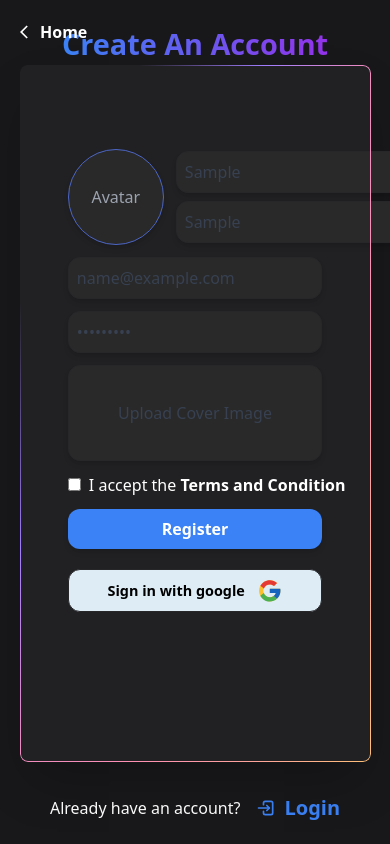
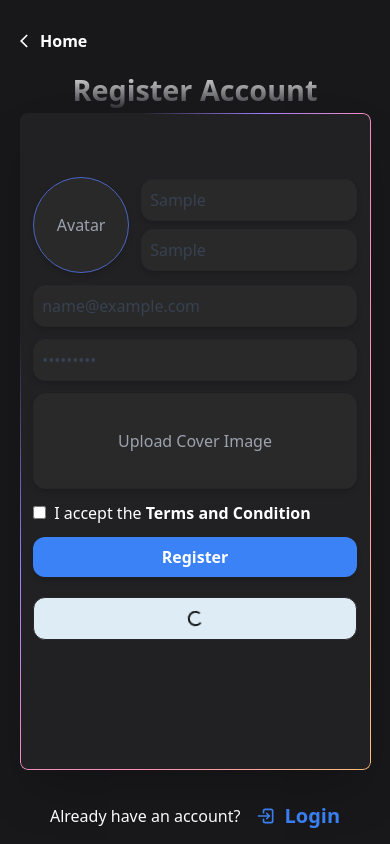
Before and after one commit to sayandas24/Youtube-Fullstack, a React (Vite) app in the folder frontend/: page /register in a window 390 px wide. Both pictures are taken after typing "Sample", "Sample", "name@example.com", "Sample123" into the empty fields and a click on the button "Sign in with google". Built offline with nearby package versions, Linux system fonts and the light colour scheme; no server answers; a web font is replaced by a local one; what tailwindcss-motion would draw is missing.

Commit message:
feat: update login and register components with improved styles, enhance responsiveness, and clean up code

```diff
--- a/frontend/src/components/Video/RelatedVideos.jsx
+++ b/frontend/src/components/Video/RelatedVideos.jsx
@@ -57,9 +57,7 @@ function RelatedVideos() {
         loading ? "!overflow-hidden" : ""
       } w-full rounded-2xl flex text-white flex-col gap-3 max-[1000px]:p-5 max-[700px]:p-2`}
     >
-
       {loading && <RelatedVideoSkeleton number={8} />}
-
       {videos.map((video) => (
         <div key={video._id} className="flex  gap-2 w-full">
           {/* thumbnail */}
--- a/frontend/src/components/auth/googleLogin/GoogleLogin.jsx
+++ b/frontend/src/components/auth/googleLogin/GoogleLogin.jsx
@@ -2,6 +2,9 @@ import React, { useState } from "react";
 import { doSignInWithGoogle } from "../../../firebase/auth";
 import axiosInstance from "../../../utils/axiosInstance";
 import { useNavigate } from "react-router";
+import NProgress from "nprogress";
+import "nprogress/nprogress.css"; // Import NProgress styles
+import { ClipLoader } from "react-spinners"; // Example of a spinner component
 
 function GoogleLogin() {
   const [isSigningIn, setIsSigningIn] = useState(false);
@@ -12,6 +15,7 @@ function GoogleLogin() {
 
     if (!isSigningIn) {
       setIsSigningIn(true); // Set signing in state
+      NProgress.start(); // Start NProgress
 
       try {
         const res = await doSignInWithGoogle();
@@ -49,6 +53,7 @@ function GoogleLogin() {
         console.error("Error during Google sign-in:", googleSignInError);
       } finally {
         setIsSigningIn(false); // Reset signing in state
+        NProgress.done(); // Complete NProgress
       }
     }
   };
@@ -57,8 +62,17 @@ function GoogleLogin() {
     <button
       onClick={(e) => onGoogleSignIn(e)}
       className="mt-2 text-black hover:bg-[#d7e4eb] bg-[#ddecf5] border px-5 p-2 rounded-xl flex gap-3 items-center justify-center"
+      disabled={isSigningIn} // Disable button when signing in
     >
-      <h2 className="font-semibold text-[1rem] max-[500px]:text-[0.9rem]">Sign in with google</h2>
+      {isSigningIn ? (
+        <div className="flex items-center w-full  justify-center h-[25px]">
+          <ClipLoader color="#000" loading={true} size={17} />
+        </div>
+      ) : (
+        <>
+          <h2 className="font-semibold text-[1rem] max-[500px]:text-[0.9rem]">
+            Sign in with google
+          </h2>
           <svg
             className="w-[1.6rem] h-fit"
             xmlns="http://www.w3.org/2000/svg"
@@ -85,6 +99,8 @@ function GoogleLogin() {
               d="M43.611,20.083L43.595,20L42,20H24v8h11.303c-0.792,2.237-2.231,4.166-4.087,5.571	c0.001-0.001,0.002-0.001,0.003-0.002l6.19,5.238C36.971,39.205,44,34,44,24C44,22.659,43.862,21.35,43.611,20.083z"
             ></path>
           </svg>
+        </>
+      )}
     </button>
   );
 }
--- a/frontend/src/components/auth/login/Login.jsx
+++ b/frontend/src/components/auth/login/Login.jsx
@@ -1,4 +1,3 @@
-// src/components/RegisterForm.js
 import React, { useContext, useEffect, useState } from "react";
 import { TbLogin2 } from "react-icons/tb";
 import { NavLink, useNavigate } from "react-router";
@@ -70,7 +69,10 @@ const Login = () => {
           <span>Home</span>
         </NavLink>
 
-        <span id="login-title" className="pointer-events-none whitespace-pre-wrap bg-gradient-to-b from-black to-gray-300/80 bg-clip-text text-center text-5xl font-semibold  mb-5 leading-none text-transparent dark:from-white dark:to-slate-900/10">
+        <span
+          id="login-title"
+          className="pointer-events-none whitespace-pre-wrap bg-gradient-to-b from-black to-gray-300/80 bg-clip-text text-center text-5xl font-semibold  mb-5 leading-none text-transparent dark:from-white dark:to-slate-900/10"
+        >
           Login to your account
         </span>
 
@@ -84,7 +86,7 @@ const Login = () => {
               type="email"
               value={email}
               onChange={(event) => setEmail(event.target.value)}
-              className="w-full p-2 border text-gray-700 rounded-xl bg-[#f3f7f9] focus:outline-none focus:ring-2 focus:ring-blue-500 transition duration-300"
+              className="w-full p-2 border text-gray-700 rounded-xl bg-[#292929] focus:outline-none focus:ring-2 focus:ring-blue-500 transition duration-300"
               placeholder="email"
               required
             />
@@ -94,7 +96,7 @@ const Login = () => {
               value={password}
               placeholder="password"
               onChange={(event) => setPassword(event.target.value)}
-              className="w-full p-2 border text-gray-700 rounded-xl bg-[#f3f7f9] focus:outline-none focus:ring-2 focus:ring-blue-500 transition duration-300"
+              className="w-full p-2 border text-gray-700 rounded-xl bg-[#292929] focus:outline-none focus:ring-2 focus:ring-blue-500 transition duration-300"
               required={true}
             />
 
@@ -145,7 +147,7 @@ const Login = () => {
               type="email"
               value={email}
               onChange={(event) => setEmail(event.target.value)}
-              className="w-full p-2 border text-gray-700 rounded-xl bg-[#f3f7f9] focus:outline-none focus:ring-2 focus:ring-blue-500 transition duration-300"
+              className="w-full p-2 border text-gray-700 rounded-xl bg-[#343434] focus:outline-none focus:ring-2 focus:ring-blue-500 transition duration-300"
               placeholder="email"
               required
             />
@@ -155,13 +157,13 @@ const Login = () => {
               value={password}
               placeholder="password"
               onChange={(event) => setPassword(event.target.value)}
-              className="w-full p-2 border text-gray-700 rounded-xl bg-[#f3f7f9] focus:outline-none focus:ring-2 focus:ring-blue-500 transition duration-300"
+              className="w-full p-2 border text-gray-700 rounded-xl bg-[#343434] focus:outline-none focus:ring-2 focus:ring-blue-500 transition duration-300"
               required={true}
             />
 
             <div className="flex gap-2 items-center">
-              <input type="checkbox" name="terms" id="terms" />
-              <label id="terms" htmlFor="terms">
+              <input type="checkbox" name="term" id="term" />
+              <label id="terms" htmlFor="term">
                 I accept the <b>Terms and Condition</b>
               </label>
             </div>
--- a/frontend/src/components/auth/register/Register.jsx
+++ b/frontend/src/components/auth/register/Register.jsx
@@ -6,11 +6,9 @@ import GoogleLogin from "../googleLogin/GoogleLogin";
 import axiosInstance from "../../../utils/axiosInstance";
 import { ClipLoader } from "react-spinners"; // Example of a spinner component
 import { MdArrowBackIos } from "react-icons/md";
-import { RetroGridDemo } from "../../UI/RetroGridDemo";
 import RegisterPageUi from "../../UI/RegisterPageUi";
 import { useTheme } from "next-themes";
 import { ShineBorder } from "@/components/magicui/shine-border";
-
 import { MagicCard } from "@/components/magicui/magic-card";
 
 const Register = () => {
@@ -92,18 +90,15 @@ const Register = () => {
       >
         <NavLink
           id="home-btn"
-          className="gap-1 text-white items-center font-semibold justify-center hidden"
+          className="gap-1 min-[1000px]:bg-zinc-800 rounded-full py-2 text-white min-[1000px]:text-zinc-400 items-center font-semibold justify-center mr-auto flex px-[20px] min-[1000px]:ml-10 min-[1000px]:hover:bg-zinc-700 transition duration-300 min-[1000px]:hover:text-zinc-200 "
           to="/"
         >
           <MdArrowBackIos />
           <span>Home</span>
         </NavLink>
-        <h1
-          id="register-title"
-          className="text-[2.5rem] text-center font-semibold mb-5 text-transparent bg-clip-text bg-gradient-to-r from-blue-500 to-purple-600"
-        >
-          Create An Account
-        </h1>
+        <span id="register-title" className="pointer-events-none whitespace-pre-wrap bg-gradient-to-b from-black to-gray-300/80 bg-clip-text text-center text-5xl font-semibold  mb-5 leading-none text-transparent dark:from-white dark:to-slate-900/10 py-2">
+          Register Account
+        </span>
 
         <MagicCard
           className="cursor-pointer flex-col items-center justify-center whitespace-nowrap shadow-2xl text-white w-[30rem] py-16 !h-fit max-[500px]:w-[90%] max-[1000px]:hidden"
@@ -166,7 +161,7 @@ const Register = () => {
               onChange={(event) => setPassword(event.target.value)}
               className="w-full p-2 border text-gray-700 rounded-xl bg-[#292929] focus:outline-none focus:ring-2 focus:ring-blue-500 transition duration-300 shadow-md"
             />
-            <label className="w-full h-24 border rounded-xl bg-[#292929] flex items-center justify-center cursor-pointer shadow-md">
+            <label className="w-full h-20 border  rounded-xl bg-[#292929] flex items-center justify-center cursor-pointer shadow-md">
               <input
                 type="file"
                 accept="image/*"
@@ -180,7 +175,7 @@ const Register = () => {
                   className="w-full h-full object-cover rounded-xl"
                 />
               ) : (
-                <span className="text-gray-700">Upload Cover Image</span>
+                <span className="text-gray-400">Upload Cover Image</span>
               )}
             </label>
 
@@ -251,7 +246,7 @@ const Register = () => {
                   type="text"
                   value={fullName}
                   onChange={(event) => setFullname(event.target.value)}
-                  className="w- p-2 border text-gray-700 rounded-xl bg-[#292929] focus:outline-none focus:ring-2 focus:ring-blue-500 transition duration-300 shadow-md"
+                  className="w-full p-2 border text-gray-700 rounded-xl bg-[#292929] focus:outline-none focus:ring-2 focus:ring-blue-500 transition duration-300 shadow-md"
                   placeholder="Full Name"
                 />
                 <input
@@ -293,13 +288,13 @@ const Register = () => {
                   className="w-full h-full object-cover rounded-xl"
                 />
               ) : (
-                <span className="text-gray-700">Upload Cover Image</span>
+                <span className="text-gray-400">Upload Cover Image</span>
               )}
             </label>
 
             <div className="flex gap-2 items-center">
-              <input type="checkbox" name="terms" id="terms" />
-              <label htmlFor="terms">
+              <input type="checkbox" name="term" id="term" />
+              <label htmlFor="term">
                 I accept the <b>Terms and Condition</b>
               </label>
             </div>
--- a/frontend/src/responsive/login.scss
+++ b/frontend/src/responsive/login.scss
@@ -37,7 +37,7 @@
     }
   }
   @media screen and (max-height: 650px) {
-    .loginForm{
+    .loginForm {
       padding-top: 20px !important;
       padding-bottom: 20px !important;
     }
@@ -45,14 +45,6 @@
 }
 
 #registerPage {
-  @media screen and (max-width: 1100px) {
-    #right-section {
-      form {
-        width: 90% !important;
-      }
-    }
-  }
-
   @media screen and (max-width: 1000px) {
     #left-section {
       display: none;
@@ -60,16 +52,20 @@
     #right-section {
       left: 0;
       width: 100%;
-
-      form {
-        width: 30rem !important;
-      }
+      position: absolute;
+      overflow: auto;
+      height: auto;
+      padding: 11px 0px;
+      min-height: 100vh;
     }
     #home-btn {
       display: flex !important;
-      position: fixed;
+      // position: fixed;
+      margin-right: auto;
+      padding: 15px 20px;
       top: 20px;
       left: 20px;
+      z-index: 9;
     }
   }
   @media screen and (max-width: 500px) {
@@ -79,7 +75,8 @@
         margin: 0;
       }
       form {
-        width: 90% !important;
+        width: 99% !important;
+        padding: 0 !important;
       }
     }
   }
```
Lines whose indentation alone changed are shown as unchanged.
